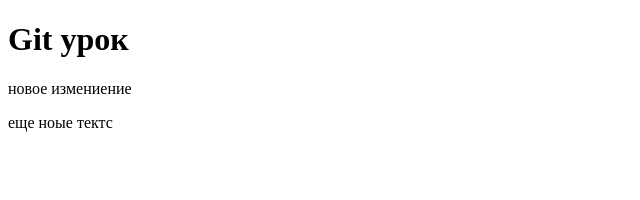
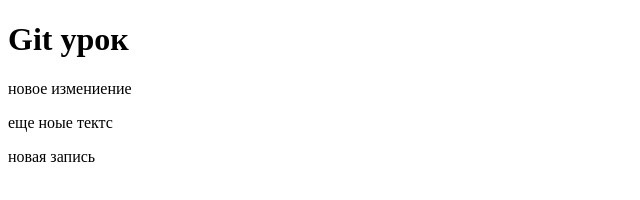
Before and after one commit to justnote-soft-xyz/test, a plain HTML site: page index.html in a window 1280 px wide. Shown: the whole page, without its empty margins (0-640 px from the left). Drawn offline with Linux system fonts and the light colour scheme.

Commit message:
Новый комит после скачавания

```diff
--- a/index.html
+++ b/index.html
@@ -8,5 +8,6 @@
     <h1>Git урок</h1>
     <p>новое измениение</p>
     <p>еще ноые тектс</p>
+    <p>новая запись </p>
 </body>
 </html>
```
